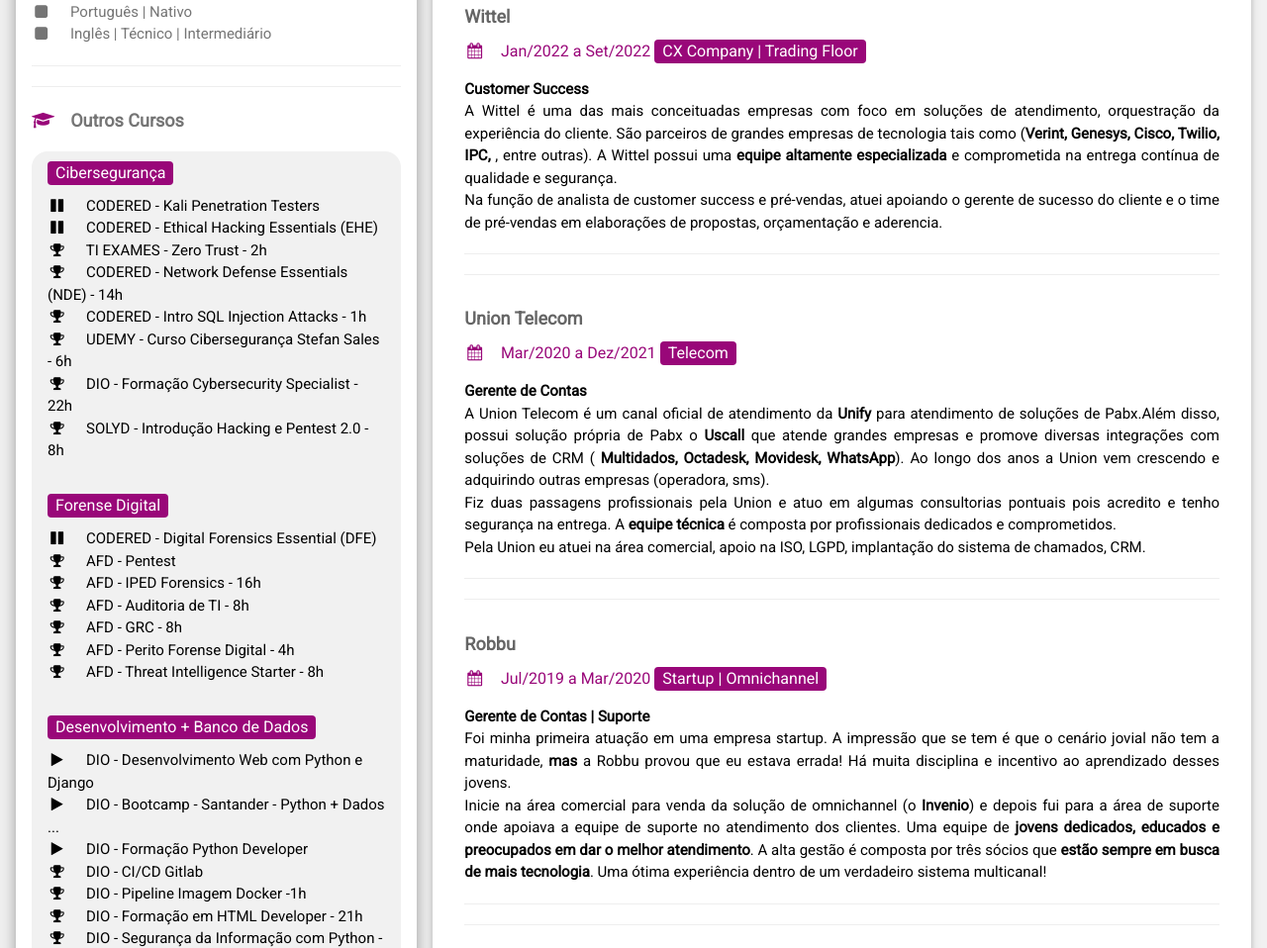
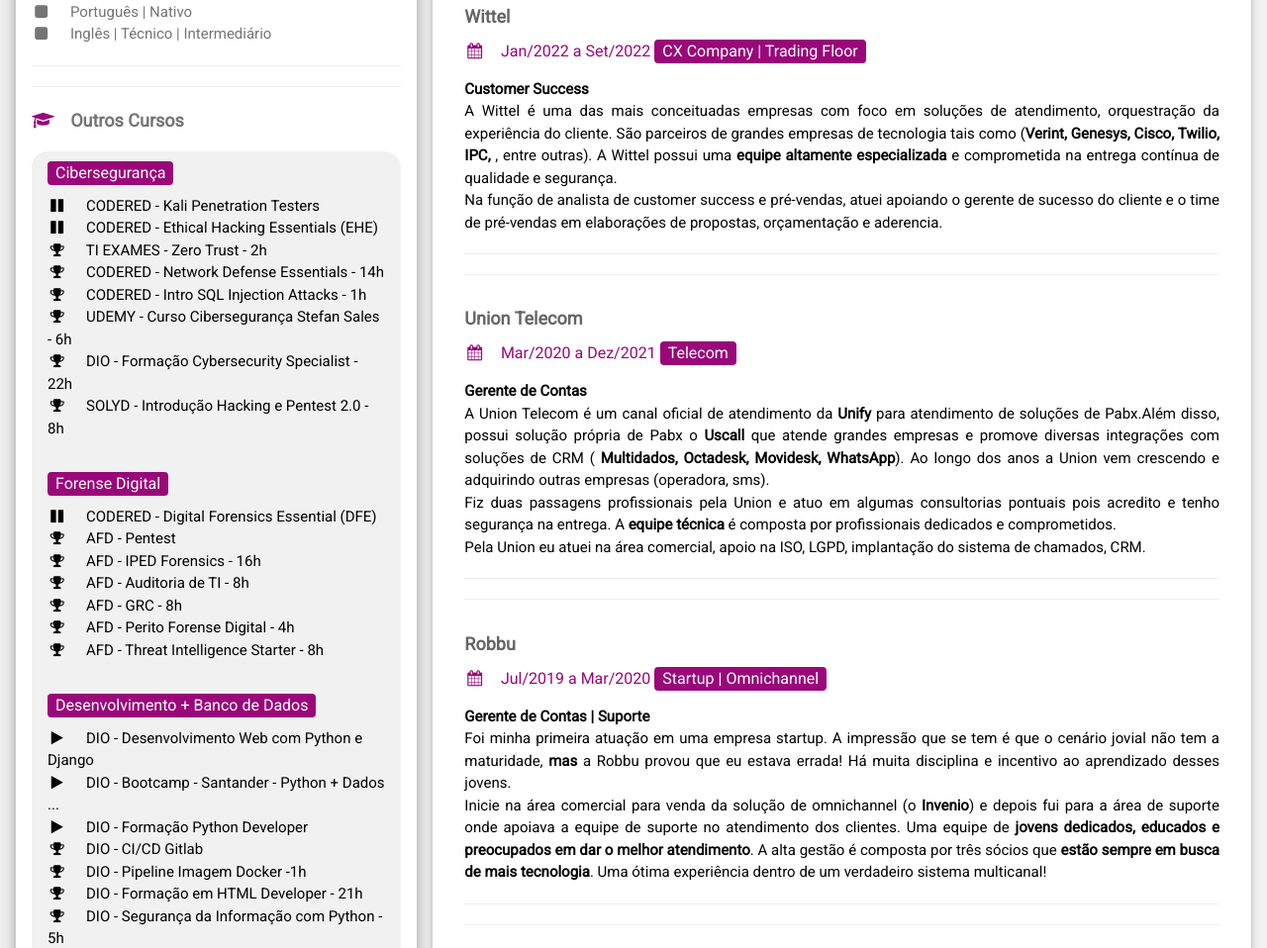
Before and after one commit to vdr4g0nfly/vdr4g0nfly.github.io, a plain HTML site: page index.html in a window 1280 px wide. Shown: the part 684-1642 px from the top of the page at 99% size. Drawn offline with Linux system fonts and the light colour scheme.

Commit message:
Update index.html
Alteração nome

```diff
--- a/index.html
+++ b/index.html
@@ -88,7 +88,7 @@
                         <i class="fa fa-pause fa-fw w3-margin-right"></i> CODERED - Kali Penetration Testers <br>
                         <i class="fa fa-pause fa-fw w3-margin-right"></i> CODERED - Ethical Hacking Essentials (EHE) <br>
                         <i class="fa fa-trophy fa-fw w3-margin-right"></i> TI EXAMES - Zero Trust - 2h <br>
-                        <i class="fa fa-trophy fa-fw w3-margin-right"></i> CODERED - Network Defense Essentials (NDE) - 14h <br>
+                        <i class="fa fa-trophy fa-fw w3-margin-right"></i> CODERED - Network Defense Essentials - 14h <br>
                         <i class="fa fa-trophy fa-fw w3-margin-right"></i> CODERED - Intro SQL Injection Attacks - 1h <br>
                         <i class="fa fa-trophy fa-fw w3-margin-right"></i> UDEMY - Curso Cibersegurança Stefan Sales - 6h <br>
                         <i class="fa fa-trophy fa-fw w3-margin-right"></i> DIO - Formação Cybersecurity Specialist - 22h <br>
```
